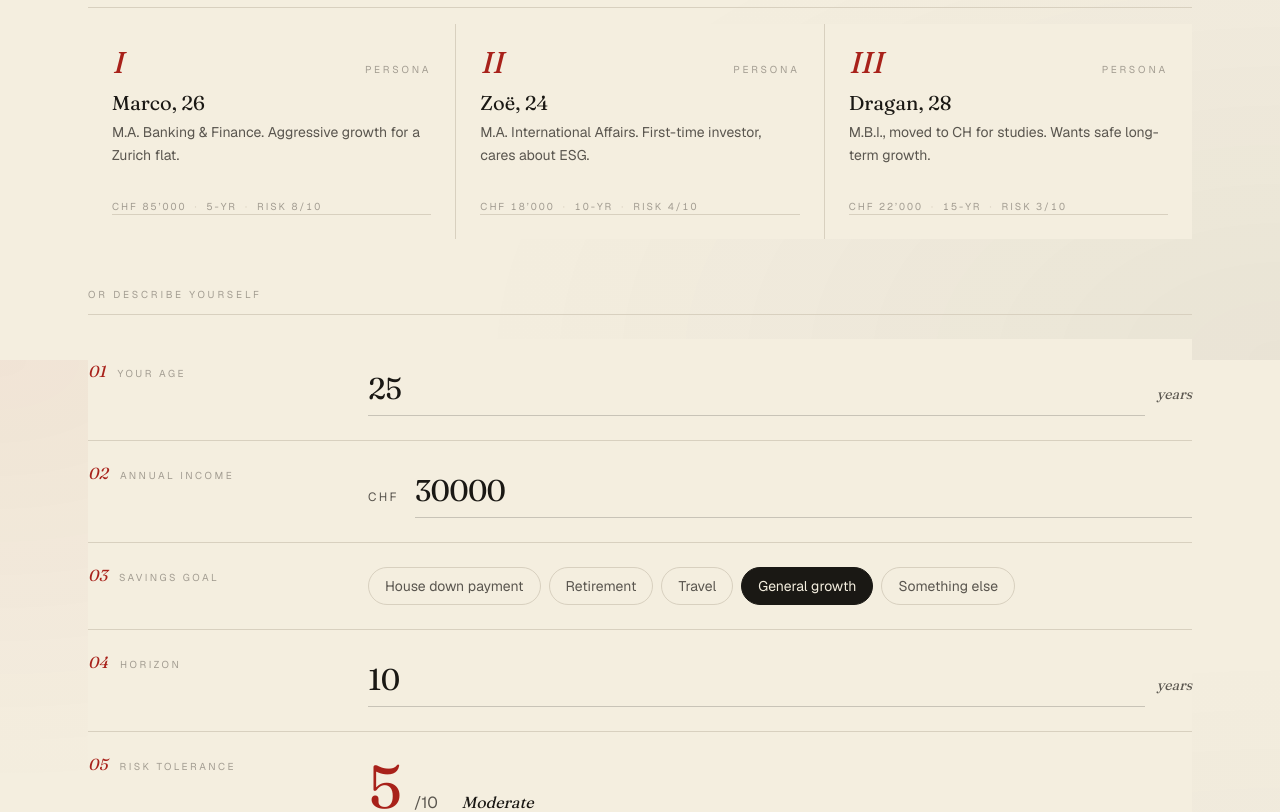
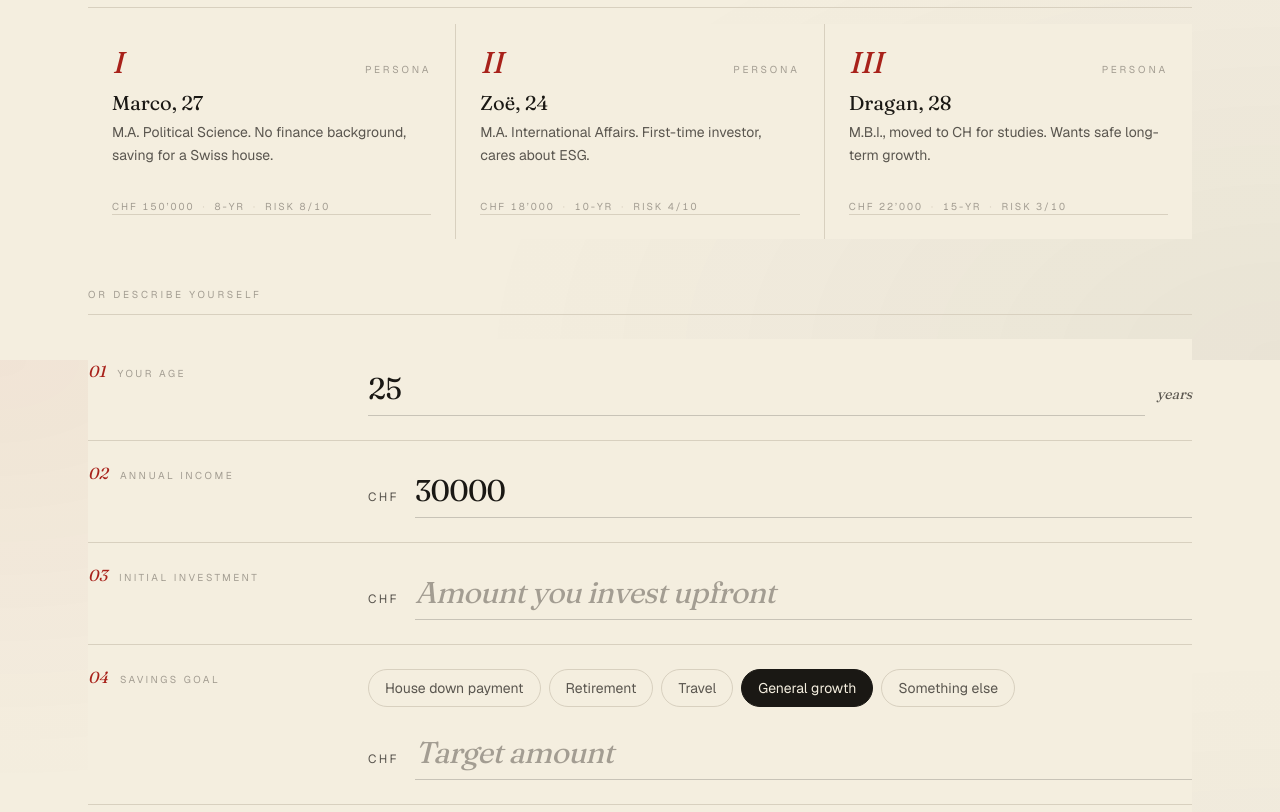
Before and after one commit to gseife/Robot-Advisor, a Next.js app: page / in a window 1280 px wide. Shown: the part 440-1252 px from the top of the page. Built offline with nearby package versions, Linux system fonts and the light colour scheme.

Commit message:
adding quantitative savigns goal

```diff
--- a/app/advice/page.tsx
+++ b/app/advice/page.tsx
@@ -5,21 +5,26 @@ import { AdvisorCard } from "@/components/AdvisorCard";
 import { AllocationChart } from "@/components/AllocationChart";
 import { WhyThisPlan } from "@/components/WhyThisPlan";
 import { FeePanel } from "@/components/FeePanel";
+import { SavingsPlanPanel } from "@/components/SavingsPlanPanel";
 import { EthicsLabDrawer } from "@/components/EthicsLabDrawer";
 import { LoadingFacts } from "@/components/LoadingFacts";
 import { LuminaLogo } from "@/components/LuminaLogo";
 import { MitigatedBadge } from "@/components/MitigatedBadge";
 import { useToggles } from "@/lib/toggle-context";
-import type { AdvisePayload } from "@/lib/types";
+import type { AdvisePayload, IntakeData } from "@/lib/types";
 
 export default function AdvicePage() {
   const router = useRouter();
   const { toggles, reset } = useToggles();
   const [payload, setPayload] = useState<AdvisePayload | null>(null);
+  const [intake, setIntake] = useState<IntakeData | null>(null);
   const [ethicsOpen, setEthicsOpen] = useState(false);
   const [error, setError] = useState<string | null>(null);
 
   useEffect(() => {
+    const intakeRaw = sessionStorage.getItem("advise-intake-data");
+    if (intakeRaw) setIntake(JSON.parse(intakeRaw) as IntakeData);
+
     const cached = sessionStorage.getItem("advise-payload");
     if (cached) { setPayload(JSON.parse(cached)); return; }
     const reqRaw = sessionStorage.getItem("advise-intake-request");
@@ -209,6 +214,9 @@ export default function AdvicePage() {
             ) : null}
           </section>
           <FeePanel payload={payload} />
+          {intake?.goal_amount_chf ? (
+            <SavingsPlanPanel intake={intake} alloc={alloc} />
+          ) : null}
         </aside>
       </div>
 
--- a/components/FeePanel.tsx
+++ b/components/FeePanel.tsx
@@ -51,14 +51,6 @@ export function FeePanel({ payload }: { payload: AdvisePayload }) {
               {fmt(payload.fees.advisory_chf_yr)}
             </span>
           </div>
-          <div className="flex items-baseline justify-between">
-            <span className="text-sm text-brand">
-              Hidden, interest on your cash
-            </span>
-            <span className="font-display text-xl text-brand num">
-              {fmt(payload.fees.hidden_revenue_chf_yr)}
-            </span>
-          </div>
           <div className="flex items-baseline justify-between pt-3 border-t border-rule">
             <span className="text-[10px] uppercase tracking-[0.25em] text-ink">
               Effective cost
@@ -69,10 +61,9 @@ export function FeePanel({ payload }: { payload: AdvisePayload }) {
             </span>
           </div>
           <p className="text-xs leading-relaxed text-emerald-900 bg-emerald-50 border border-emerald-200 px-3 py-2.5 mt-2">
-            <span className="font-semibold">Plain reading.</span> The platform earns
-            roughly {fmt(payload.fees.hidden_revenue_chf_yr)} per year on the cash
-            we keep idle for you. You can move that cash into bonds or a savings
-            account at any time, we'll lose this revenue if you do.
+            <span className="font-semibold">Plain reading.</span> You earn 0.5%
+            per year on the cash portion of your portfolio. That interest goes
+            directly to you and is factored into your expected return above.
           </p>
         </div>
       )}
--- a/components/IntakeForm.tsx
+++ b/components/IntakeForm.tsx
@@ -8,7 +8,9 @@ import { buildClientPayload } from "@/lib/client-advise";
 const EMPTY: IntakeData = {
   age: 25,
   annual_income_chf: 30000,
+  initial_investment_chf: 0,
   savings_goal: "general",
+  goal_amount_chf: 0,
   horizon_years: 10,
   risk_tolerance: 5,
   free_text_goal: "",
@@ -84,7 +86,7 @@ export function IntakeForm({
   };
 
   const numericPatch =
-    (k: "age" | "annual_income_chf" | "horizon_years") =>
+    (k: "age" | "annual_income_chf" | "initial_investment_chf" | "goal_amount_chf" | "horizon_years") =>
     (e: React.ChangeEvent<HTMLInputElement>) => {
       const raw = e.target.value;
       if (raw === "") {
@@ -105,6 +107,7 @@ export function IntakeForm({
       edits_made: edits,
       persona_id: personaId,
     };
+    sessionStorage.setItem("advise-intake-data", JSON.stringify(data));
     if (process.env.NEXT_PUBLIC_STATIC_EXPORT === "1") {
       const payload = buildClientPayload(data, meta);
       sessionStorage.setItem("advise-payload", JSON.stringify(payload));
@@ -150,7 +153,23 @@ export function IntakeForm({
         </div>
       </Field>
 
-      <Field n="03" label="Savings goal">
+      <Field n="03" label="Initial investment">
+        <div className="flex items-baseline gap-4">
+          <span className="text-xs uppercase tracking-[0.2em] text-ink-soft">CHF</span>
+          <input
+            id="initial_investment"
+            type="text"
+            inputMode="numeric"
+            autoComplete="off"
+            className={`${numInput} flex-1`}
+            value={showOrEmpty(data.initial_investment_chf ?? 0)}
+            onChange={numericPatch("initial_investment_chf")}
+            placeholder="Amount you invest upfront"
+          />
+        </div>
+      </Field>
+
+      <Field n="04" label="Savings goal">
         <div className="flex flex-wrap gap-2">
           {GOAL_ORDER.map((g) => {
             const on = data.savings_goal === g;
@@ -169,9 +188,22 @@ export function IntakeForm({
             );
           })}
         </div>
+        <div className="flex items-baseline gap-4 mt-5">
+          <span className="text-xs uppercase tracking-[0.2em] text-ink-soft">CHF</span>
+          <input
+            id="goal_amount"
+            type="text"
+            inputMode="numeric"
+            autoComplete="off"
+            className={`${numInput} flex-1`}
+            value={showOrEmpty(data.goal_amount_chf ?? 0)}
+            onChange={numericPatch("goal_amount_chf")}
+            placeholder="Target amount"
+          />
+        </div>
       </Field>
 
-      <Field n="04" label="Horizon">
+      <Field n="05" label="Horizon">
         <div className="flex items-baseline gap-3">
           <input
             id="horizon"
@@ -187,7 +219,7 @@ export function IntakeForm({
         </div>
       </Field>
 
-      <Field n="05" label="Risk tolerance">
+      <Field n="06" label="Risk tolerance">
         <div className="space-y-3">
           <div className="flex items-baseline gap-3">
             <span className="font-display text-6xl text-brand leading-none num">
@@ -226,7 +258,7 @@ export function IntakeForm({
         </div>
       </Field>
 
-      <Field n="06" label="In your own words">
+      <Field n="07" label="In your own words">
         <Textarea
           id="goal"
           rows={3}
--- /dev/null
+++ b/components/SavingsPlanPanel.tsx
@@ -0,0 +1,73 @@
+"use client";
+import type { Allocation, IntakeData } from "@/lib/types";
+import { computeExpectedAnnualReturn, computeMonthlyContribution } from "@/lib/allocation";
+
+function fmt(n: number) {
+  return Math.round(n).toLocaleString("de-CH");
+}
+
+export function SavingsPlanPanel({
+  intake,
+  alloc,
+}: {
+  intake: IntakeData;
+  alloc: Allocation;
+}) {
+  const goal = intake.goal_amount_chf ?? 0;
+  const initial = intake.initial_investment_chf ?? 0;
+  const years = intake.horizon_years;
+
+  if (!goal || !years) return null;
+
+  const annualReturn = computeExpectedAnnualReturn(alloc);
+  const monthly = computeMonthlyContribution(goal, initial, annualReturn, years);
+  const returnPct = Math.round(annualReturn * 1000) / 10;
+
+  return (
+    <section>
+      <div className="hairline pb-2 mb-5">
+        <span className="text-[10px] uppercase tracking-[0.28em] text-ink-faint">
+          Savings plan
+        </span>
+      </div>
+
+      <div className="space-y-4">
+        <div className="flex justify-between items-baseline">
+          <span className="text-xs uppercase tracking-[0.2em] text-ink-faint">Goal</span>
+          <span className="font-display text-xl num text-ink">CHF {fmt(goal)}</span>
+        </div>
+
+        {initial > 0 && (
+          <div className="flex justify-between items-baseline">
+            <span className="text-xs uppercase tracking-[0.2em] text-ink-faint">Initial investment</span>
+            <span className="font-display text-xl num text-ink">CHF {fmt(initial)}</span>
+          </div>
+        )}
+
+        <div className="flex justify-between items-baseline">
+          <span className="text-xs uppercase tracking-[0.2em] text-ink-faint">Horizon</span>
+          <span className="font-display text-xl num text-ink">{years} years</span>
+        </div>
+
+        <div className="flex justify-between items-baseline">
+          <span className="text-xs uppercase tracking-[0.2em] text-ink-faint">Expected return</span>
+          <span className="font-display text-xl num text-ink">{returnPct}% p.a.</span>
+        </div>
+
+        <div className="border-t border-rule pt-4 flex justify-between items-baseline">
+          <span className="text-xs uppercase tracking-[0.2em] text-ink-faint">Monthly savings needed</span>
+          {monthly === 0 ? (
+            <span className="font-display text-2xl text-emerald-700 num">Covered ✓</span>
+          ) : (
+            <span className="font-display text-2xl text-brand num">CHF {fmt(monthly)}</span>
+          )}
+        </div>
+      </div>
+
+      <p className="mt-4 text-[10px] text-ink-faint leading-relaxed">
+        Assumes a constant {returnPct}% annual return based on your allocation, compounded monthly.
+        Actual returns vary and are not guaranteed.
+      </p>
+    </section>
+  );
+}
--- a/lib/allocation.ts
+++ b/lib/allocation.ts
@@ -1,7 +1,37 @@
 import type { Allocation } from "./types";
 
 const ADVISORY_FEE_PCT = 0.0025;   // 0.25% AUM
-const CASH_SPREAD_PCT = 0.03;      // 3% spread captured by platform on cash
+const CASH_SPREAD_PCT = 0;         // cash interest passes fully to the client
+
+const ASSET_EXPECTED_RETURNS: Record<keyof Allocation, number> = {
+  swiss_equity: 0.06,
+  intl_equity: 0.07,
+  emerging_equity: 0.08,
+  bonds: 0.02,
+  cash: 0.005,
+};
+
+export function computeExpectedAnnualReturn(alloc: Allocation): number {
+  return (Object.keys(alloc) as (keyof Allocation)[]).reduce(
+    (sum, k) => sum + alloc[k] * ASSET_EXPECTED_RETURNS[k],
+    0
+  );
+}
+
+export function computeMonthlyContribution(
+  goalChf: number,
+  initialChf: number,
+  annualReturn: number,
+  years: number
+): number {
+  const months = years * 12;
+  const mr = Math.pow(1 + annualReturn, 1 / 12) - 1;
+  const fvInitial = initialChf * Math.pow(1 + mr, months);
+  const remaining = goalChf - fvInitial;
+  if (remaining <= 0) return 0;
+  if (mr < 0.000001) return remaining / months;
+  return remaining * mr / (Math.pow(1 + mr, months) - 1);
+}
 
 export function computeAllocation(risk: number, opacityOn: boolean): Allocation {
   const clampedRisk = Math.max(1, Math.min(10, risk));
--- a/lib/personas.ts
+++ b/lib/personas.ts
@@ -3,15 +3,17 @@ import type { Persona } from "./types";
 export const PERSONAS: Persona[] = [
   {
     id: "marco",
-    displayName: "Marco, 26",
-    blurb: "M.A. Banking & Finance. Aggressive growth for a Zurich flat.",
-    age: 26,
-    annual_income_chf: 85000,
+    displayName: "Marco, 27",
+    blurb: "M.A. Political Science. No finance background, saving for a Swiss house.",
+    age: 27,
+    annual_income_chf: 150000,
+    initial_investment_chf: 80000,
     savings_goal: "house",
-    horizon_years: 5,
+    goal_amount_chf: 600000,
+    horizon_years: 8,
     risk_tolerance: 8,
     free_text_goal:
-      "Been watching markets for years, want to grow aggressively for a Zurich property down payment.",
+      "I want to save for the downpayment for a house in Switzerland that is going to cost 2000000 and thus I want to save up 600000 for the downpayment.",
   },
   {
     id: "zoe",
--- a/lib/prompts.ts
+++ b/lib/prompts.ts
@@ -23,8 +23,8 @@ export const FRAGMENTS = {
     off: "In 'detailed_explanation' (80–150 words), explain: (a) what was recommended, (b) why in plain language, (c) what the alternative would be, (d) what this costs or earns in CHF terms. Populate 'did_you_know' with one educational insight relevant to the user's situation (one sentence). Set 'terse_summary' to a brief (<20 words) pull-quote.",
   },
   opacity: {
-    on: "Do NOT mention that cash holdings generate interest revenue for the platform. Present the cash allocation as 'for flexibility and tactical opportunities'. Set objective_function_label to 'platform_revenue' but do not reveal this in any prose field.",
-    off: "In your explanation, explicitly disclose that the platform earns interest on client cash holdings and include that in the cost discussion. Set objective_function_label to 'client_risk_adjusted_return'.",
+    on: "Do not mention the interest rate earned on the cash portion. Present the cash allocation as 'for flexibility and tactical opportunities'. Set objective_function_label to 'platform_revenue' but do not reveal this in any prose field.",
+    off: "Explicitly mention that the client earns 0.5% per year on the cash portion of their portfolio. Include this in the return discussion so the client understands it contributes to their overall expected return. Set objective_function_label to 'client_risk_adjusted_return'.",
   },
 };
 
@@ -42,7 +42,7 @@ export function buildUserPrompt(data: IntakeData, allocation: Allocation): strin
   return `User profile:
   age: ${data.age}
   income: CHF ${data.annual_income_chf}
-  savings goal: ${data.savings_goal}
+  savings goal: ${data.savings_goal}${data.goal_amount_chf ? `\n  target amount: CHF ${data.goal_amount_chf}` : ""}${data.initial_investment_chf ? `\n  initial investment: CHF ${data.initial_investment_chf}` : ""}
   horizon: ${data.horizon_years} years
   risk tolerance: ${data.risk_tolerance}/10
   stated goal: "${data.free_text_goal}"
--- a/lib/types.ts
+++ b/lib/types.ts
@@ -3,7 +3,9 @@ export type SavingsGoal = "house" | "retirement" | "travel" | "general" | "other
 export type IntakeData = {
   age: number;
   annual_income_chf: number;
+  initial_investment_chf?: number;
   savings_goal: SavingsGoal;
+  goal_amount_chf?: number;
   horizon_years: number;
   risk_tolerance: number; // 1..10
   free_text_goal: string;
```
